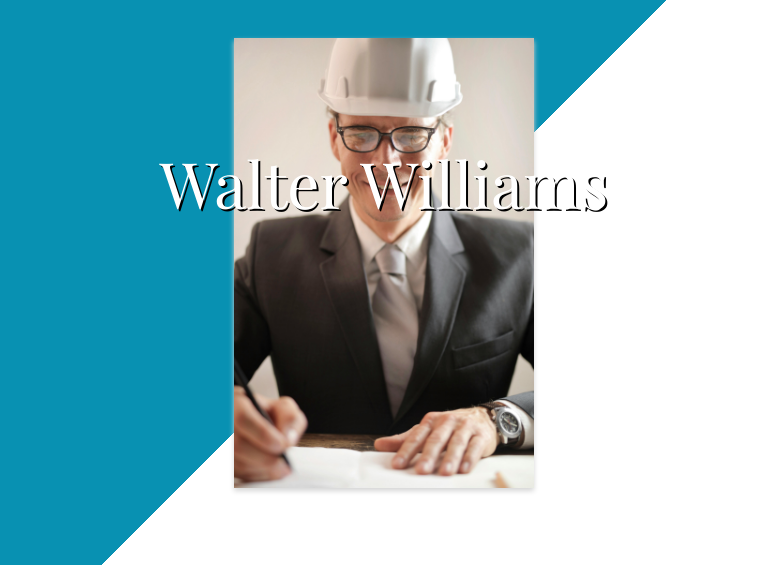
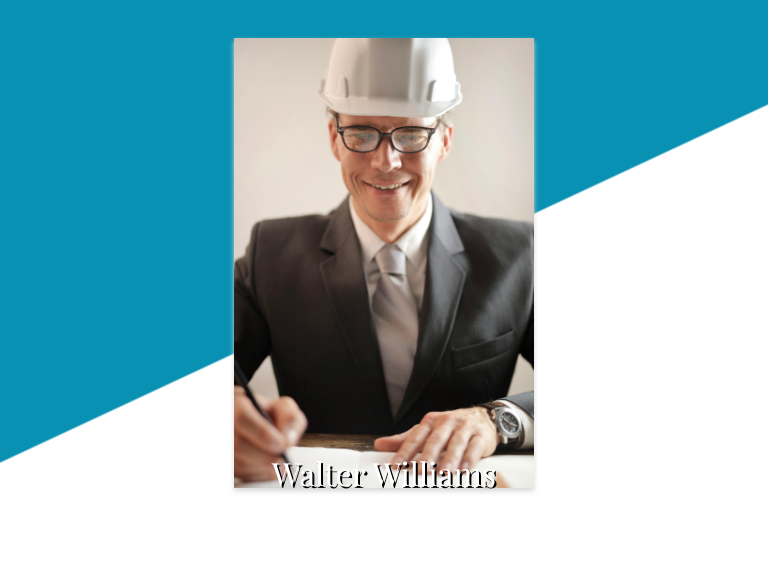
Before and after one commit to alansobchacki/odin-css-homepage, a plain HTML site: page index.html in a window 768 px wide. Shown: the top 575 px of the page. Drawn offline with nearby package versions, Linux system fonts and the light colour scheme.

Commit message:
implement responsive design for tablets/horizontal view smartphones

```diff
--- a/style.css
+++ b/style.css
@@ -1,4 +1,7 @@
-/* this website is designed for mobile first, desktop second */
+/*
+//// css rules for smartphones ////
+*/
+
 /* global rules */
 body {
   margin: 0;
@@ -190,10 +193,27 @@ figcaption {
 }
 
 /*
-//// css rules for desktop ////
+//// css rules for tablets / mobile devices on horizontal viewport ////
 */
 
-@media (min-width: 1200px) {
+@media (min-width: 600px) and (max-width: 1024px) {
+  #presentation {
+    background: linear-gradient(155deg, #0891b2 50%, white calc(50% + 2px));
+  }
+
+  figcaption {
+    transform: translateY(750%);
+    font-size: 2rem;
+    text-align: center;
+    padding: 8px 16px;
+  }
+}
+
+/*
+//// css rules for desktop devices ////
+*/
+
+@media (min-width: 1024px) {
   /* global rules */
   #main-container {
     display: grid;
```
